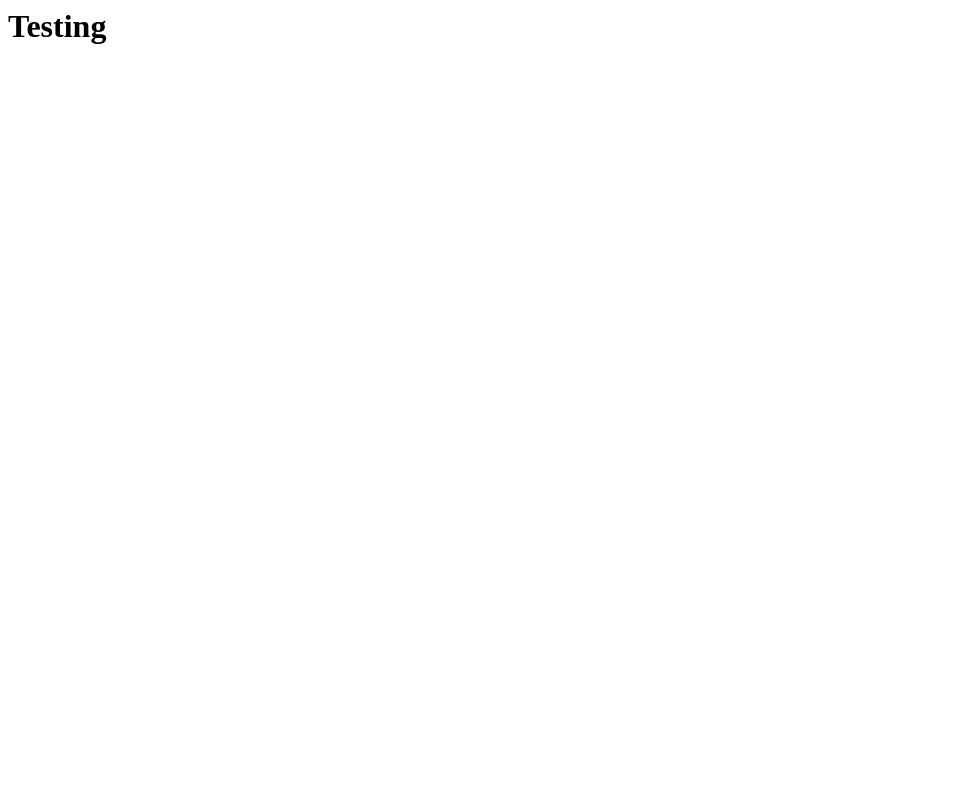
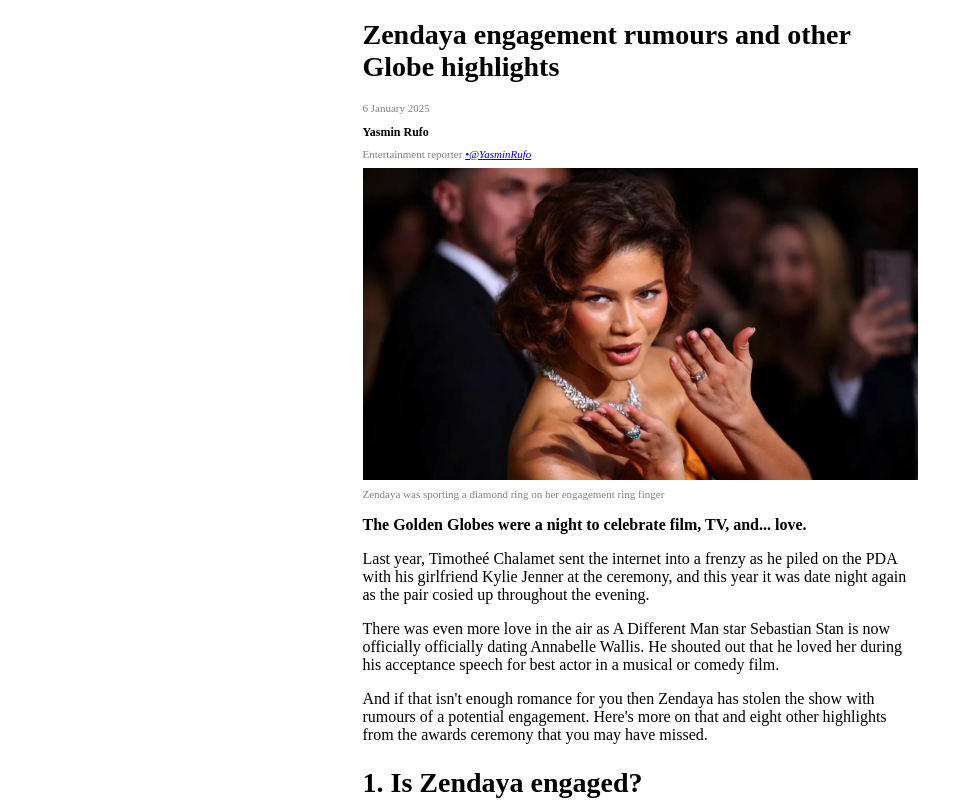
Before and after one commit to Sayuri94/Creating-Text-Content-with-HTML, a plain HTML site: page index.html in a window 1280 px wide. Shown: the top 803 px of the page, without its empty margins (0-973 px from the left). Drawn offline with Linux system fonts and the light colour scheme.

Commit message:
Update the full code

```diff
--- a/index.html
+++ b/index.html
@@ -1 +1,60 @@
-<h1> Testing </h1>
+<!DOCTYPE html>
+<html lang="en">
+<head>
+    <meta charset="UTF-8">
+    <meta name="viewport" content="width=device-width, initial-scale=1.0">
+    <title>Creating Text Content with HTML</title>
+    <link rel="stylesheet" href="style.css">
+
+</head>
+<body>
+    <div>
+        <h1> Zendaya engagement rumours and other Globe highlights</h1>
+        <p class="date">6 January 2025</p>
+        <p class="author">Yasmin Rufo </p>
+        <p class="reporterlink"> Entertainment reporter <em> <a href="https://x.com/YasminRufo?mx=2">•@YasminRufo </a> </em>
+        </p>
+
+        <img src="image1.jpg.webp" >
+        <p class="description1"> Zendaya was sporting a diamond ring on her engagement ring finger </p>
+
+    <p>
+        <b>The Golden Globes were a night to celebrate film, TV, and... love.</b>
+
+        <p> Last year, Timotheé Chalamet sent the internet into a frenzy as he piled on the PDA with his girlfriend Kylie Jenner at the ceremony, and this year it was date night again as the pair cosied up throughout the evening.</p>
+
+        <p>  There was even more love in the air as A Different Man star Sebastian Stan is now officially officially dating Annabelle Wallis. He shouted out that he loved her during his acceptance speech for best actor in a musical or comedy film. </p>
+
+        <p>  And if that isn't enough romance for you then Zendaya has stolen the show with rumours of a potential engagement. Here's more on that and eight other highlights from the awards ceremony that you may have missed.
+    </p>
+
+        <h2>1. Is Zendaya engaged?</h2>
+        <img src="image2.jpg.webp">
+        <p>Zendaya has been dating Spiderman actor Tom Holland since 2021</p>
+    <p>
+        Zendaya brought her usual effortlessly sleek style to the red carpet but the internet seemed less interested in her burnt orange gown and more about what was on her finger. </p>
+
+        <p> The Challengers star was sporting a large diamond ring on the fourth finger of her left hand and some thought it might be a sign that she's engaged.</p>
+
+        <p>The 28-year-old has been dating Spider-Man actor Tom Holland for the past four years. </p>
+
+        <p>Fans immediately started speculating about their possible engagement, but one pointed out on X:<em>"They're very protective about their relationship, so would she actually wear the ring on the red carpet?" </em>
+    </p>
+
+        <h3>2. Nikki Glaser is a one-woman fashion show </h3>
+        <p class="second"></p>
+        <img src="image3.png.webp">
+        <p>Nikki Glaser managed to change into 10 different outfits throughout the evening</p>
+        <p>If you're hosting the Golden Globes, naturally you've got to look the part. For Nikki Glaser that meant a whopping a 10 dresses across the three hour ceremony.
+
+        <p> The comedian started off the night wearing a strapless metallic dress on the red carpet before switching to a halter neck silver sequined gown to kick the ceremony off. </p>
+
+        <p> <em> <a href="https://www.bbc.com/news/articles/c708yjy8plyo">Nikki Glaser's best jokes at the Golden Globes </a> </em> </p>
+        <p> The 40-year-old seemed to use every advert break across the show to switch into something different backstage and some of her other outfits included a sparkly purple dress, a high-slit red gown and a tight-fitting black plunge number.</p>
+
+        <p> Our personal favourite outfit? A Wicked-inspired bright pink sequined dress that she wore with a pope's hat as she sang "you're going to be pope-ular".</p>
+    </div>
+
+
+</body>
+</html>
--- /dev/null
+++ b/style.css
@@ -0,0 +1,78 @@
+ /* Details of the body */
+body{
+    font-family: 'Times New Roman', Times, serif;
+    background-color: white;
+}
+
+div {
+  width: 555px;
+  margin: auto;
+}
+
+ /* Heading 1 */
+h1{
+  font-size: 28px;
+  color: black
+}
+
+ /* Heading 2 */
+h2{
+  font-size: 28px;
+  color: black
+}
+
+ /* Heading 3 */
+h3{
+  font-size: 28px;
+  color: black
+}
+
+/* date details*/
+.date {
+  font-size: 11px;
+  color: grey;
+  margin-top: 10px;
+}
+
+/* author details */
+.author{
+  font-size: 12px;
+  font-weight: bold;
+  color: black;
+  margin-top: 0px;
+}
+
+/* author link & details */
+.reporterlink {
+  font-size: 11px;
+  color: grey;
+  line-height: 0.5;
+}
+
+/* Images */
+img{
+  width: 555px;
+  height: auto;
+}
+
+/* Image 1 description */
+.description1 {
+  font-size: 11px;
+  color: grey;
+  margin-top: 4px;
+}
+
+/* visited link */
+a:visited {
+  color: rgb(14, 14, 69);
+}
+
+/* mouse over link */
+a:hover {
+  color: red;
+}
+
+/* selected link */
+a:active {
+  color: yellow;
+}
```
Also changed, not shown: image1.jpg.webp (added), image2.jpg.webp (added), image3.png.webp (added).
